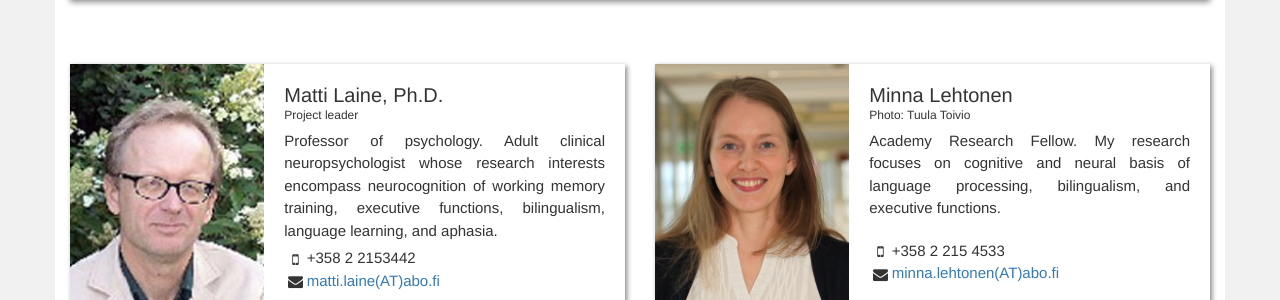
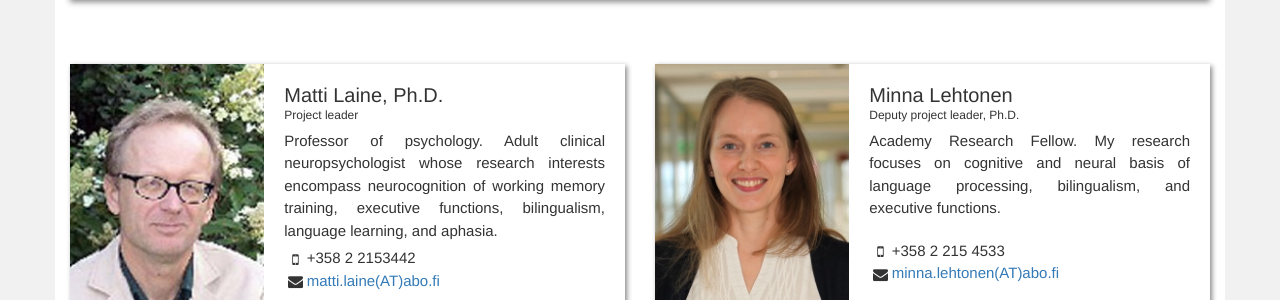
Before and after one commit to dlfell/braintrain, a Jekyll site: the page built from contact.html, in a window 1280 px wide and 900 px high. Shown: the part 158-458 px from the top of the window. Built offline with Jekyll 4.4.1, drawn with Linux system fonts in a browser that asks for light colours; nearby versions of some CDN libraries.

Commit message:
Update contacts.json

```diff
--- a/_data/contacts.json
+++ b/_data/contacts.json
@@ -12,8 +12,8 @@
     desc:  "Academy Research Fellow. My research focuses on cognitive and neural basis of language processing, bilingualism, and executive functions.",
     mail:  "minna.lehtonen(AT)abo.fi",
     phone: "+358 2 215 4533",
-    img : "/assets/images/minna_lehtonen_updated.jpg",
-    title: "Photo: Tuula Toivio"
+    img : "/assets/images/minna_lehtonen_updated.jpg"
+
 },
 {
     name:  "Petra Grönholm-Nyman",
```
